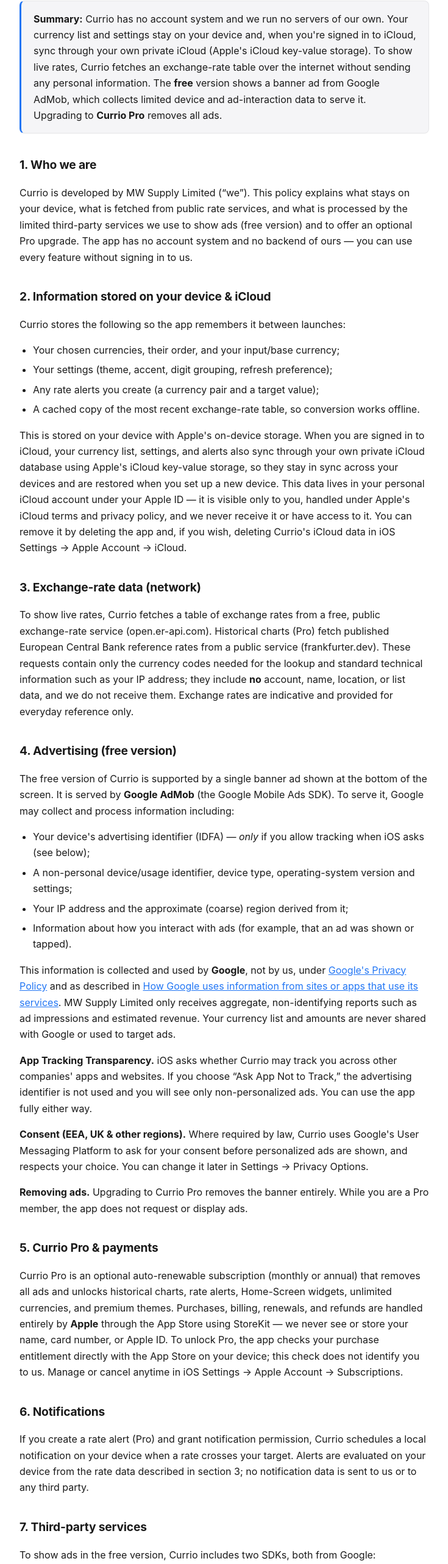
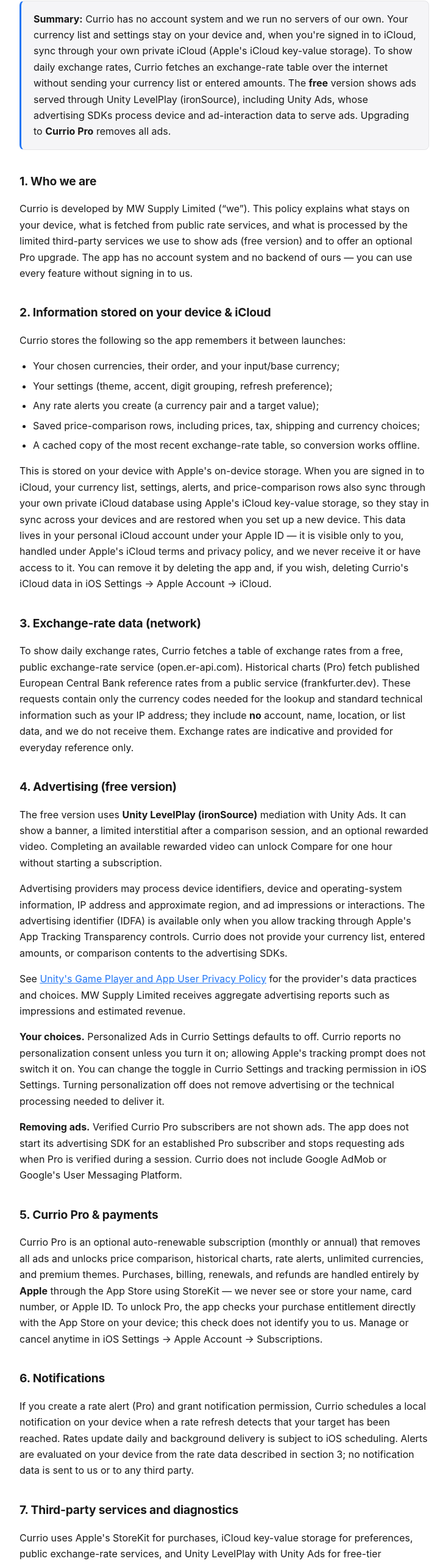
Before and after one commit to mwsupplylimited/mwsupplylimited.github.io, a plain HTML site: page currio/privacy.html in a window 1280 px wide. Shown: the part 231-2796 px from the top of the page at 61% size, without its empty margins (272-1007 px from the left). Drawn offline with Linux system fonts and the light colour scheme.

Commit message:
Correct Currio pricing, features, support and privacy disclosures

```diff
--- a/currio/privacy.html
+++ b/currio/privacy.html
@@ -54,10 +54,10 @@
         <a class="back" href="./">&larr; Currio Support</a>
 
         <h1>Currio Privacy Policy</h1>
-        <p class="meta">Effective 23 July 2026 · Last updated 23 July 2026</p>
+        <p class="meta">Effective 23 July 2026 · Last updated 2 November 2026</p>
 
         <div class="callout">
-            <p><strong>Summary:</strong> Currio has no account system and we run no servers of our own. Your currency list and settings stay on your device and, when you're signed in to iCloud, sync through your own private iCloud (Apple's iCloud key-value storage). To show live rates, Currio fetches an exchange-rate table over the internet without sending any personal information. The <strong>free</strong> version shows a banner ad from Google AdMob, which collects limited device and ad-interaction data to serve it. Upgrading to <strong>Currio Pro</strong> removes all ads.</p>
+            <p><strong>Summary:</strong> Currio has no account system and we run no servers of our own. Your currency list and settings stay on your device and, when you're signed in to iCloud, sync through your own private iCloud (Apple's iCloud key-value storage). To show daily exchange rates, Currio fetches an exchange-rate table over the internet without sending your currency list or entered amounts. The <strong>free</strong> version shows ads served through Unity LevelPlay (ironSource), including Unity Ads, whose advertising SDKs process device and ad-interaction data to serve ads. Upgrading to <strong>Currio Pro</strong> removes all ads.</p>
         </div>
 
         <h2>1. Who we are</h2>
@@ -69,45 +69,36 @@
             <li>Your chosen currencies, their order, and your input/base currency;</li>
             <li>Your settings (theme, accent, digit grouping, refresh preference);</li>
             <li>Any rate alerts you create (a currency pair and a target value);</li>
+            <li>Saved price-comparison rows, including prices, tax, shipping and currency choices;</li>
             <li>A cached copy of the most recent exchange-rate table, so conversion works offline.</li>
         </ul>
-        <p>This is stored on your device with Apple's on-device storage. When you are signed in to iCloud, your currency list, settings, and alerts also sync through your own private iCloud database using Apple's iCloud key-value storage, so they stay in sync across your devices and are restored when you set up a new device. This data lives in your personal iCloud account under your Apple ID — it is visible only to you, handled under Apple's iCloud terms and privacy policy, and we never receive it or have access to it. You can remove it by deleting the app and, if you wish, deleting Currio's iCloud data in iOS Settings → Apple Account → iCloud.</p>
+        <p>This is stored on your device with Apple's on-device storage. When you are signed in to iCloud, your currency list, settings, alerts, and price-comparison rows also sync through your own private iCloud database using Apple's iCloud key-value storage, so they stay in sync across your devices and are restored when you set up a new device. This data lives in your personal iCloud account under your Apple ID — it is visible only to you, handled under Apple's iCloud terms and privacy policy, and we never receive it or have access to it. You can remove it by deleting the app and, if you wish, deleting Currio's iCloud data in iOS Settings → Apple Account → iCloud.</p>
 
         <h2>3. Exchange-rate data (network)</h2>
-        <p>To show live rates, Currio fetches a table of exchange rates from a free, public exchange-rate service (open.er-api.com). Historical charts (Pro) fetch published European Central Bank reference rates from a public service (frankfurter.dev). These requests contain only the currency codes needed for the lookup and standard technical information such as your IP address; they include <strong>no</strong> account, name, location, or list data, and we do not receive them. Exchange rates are indicative and provided for everyday reference only.</p>
+        <p>To show daily exchange rates, Currio fetches a table of exchange rates from a free, public exchange-rate service (open.er-api.com). Historical charts (Pro) fetch published European Central Bank reference rates from a public service (frankfurter.dev). These requests contain only the currency codes needed for the lookup and standard technical information such as your IP address; they include <strong>no</strong> account, name, location, or list data, and we do not receive them. Exchange rates are indicative and provided for everyday reference only.</p>
 
         <h2>4. Advertising (free version)</h2>
-        <p>The free version of Currio is supported by a single banner ad shown at the bottom of the screen. It is served by <strong>Google AdMob</strong> (the Google Mobile Ads SDK). To serve it, Google may collect and process information including:</p>
-        <ul>
-            <li>Your device's advertising identifier (IDFA) — <em>only</em> if you allow tracking when iOS asks (see below);</li>
-            <li>A non-personal device/usage identifier, device type, operating-system version and settings;</li>
-            <li>Your IP address and the approximate (coarse) region derived from it;</li>
-            <li>Information about how you interact with ads (for example, that an ad was shown or tapped).</li>
-        </ul>
-        <p>This information is collected and used by <strong>Google</strong>, not by us, under <a href="https://policies.google.com/privacy">Google's Privacy Policy</a> and as described in <a href="https://support.google.com/admob/answer/6128543">How Google uses information from sites or apps that use its services</a>. MW Supply Limited only receives aggregate, non-identifying reports such as ad impressions and estimated revenue. Your currency list and amounts are never shared with Google or used to target ads.</p>
-        <p><strong>App Tracking Transparency.</strong> iOS asks whether Currio may track you across other companies' apps and websites. If you choose &ldquo;Ask App Not to Track,&rdquo; the advertising identifier is not used and you will see only non-personalized ads. You can use the app fully either way.</p>
-        <p><strong>Consent (EEA, UK &amp; other regions).</strong> Where required by law, Currio uses Google's User Messaging Platform to ask for your consent before personalized ads are shown, and respects your choice. You can change it later in Settings → Privacy Options.</p>
-        <p><strong>Removing ads.</strong> Upgrading to Currio Pro removes the banner entirely. While you are a Pro member, the app does not request or display ads.</p>
+        <p>The free version uses <strong>Unity LevelPlay (ironSource)</strong> mediation with Unity Ads. It can show a banner, a limited interstitial after a comparison session, and an optional rewarded video. Completing an available rewarded video can unlock Compare for one hour without starting a subscription.</p>
+        <p>Advertising providers may process device identifiers, device and operating-system information, IP address and approximate region, and ad impressions or interactions. The advertising identifier (IDFA) is available only when you allow tracking through Apple's App Tracking Transparency controls. Currio does not provide your currency list, entered amounts, or comparison contents to the advertising SDKs.</p>
+        <p>See <a href="https://unity.com/legal/game-player-and-app-user-privacy-policy">Unity's Game Player and App User Privacy Policy</a> for the provider's data practices and choices. MW Supply Limited receives aggregate advertising reports such as impressions and estimated revenue.</p>
+        <p><strong>Your choices.</strong> Personalized Ads in Currio Settings defaults to off. Currio reports no personalization consent unless you turn it on; allowing Apple's tracking prompt does not switch it on. You can change the toggle in Currio Settings and tracking permission in iOS Settings. Turning personalization off does not remove advertising or the technical processing needed to deliver it.</p>
+        <p><strong>Removing ads.</strong> Verified Currio Pro subscribers are not shown ads. The app does not start its advertising SDK for an established Pro subscriber and stops requesting ads when Pro is verified during a session. Currio does not include Google AdMob or Google's User Messaging Platform.</p>
 
         <h2>5. Currio Pro &amp; payments</h2>
-        <p>Currio Pro is an optional auto-renewable subscription (monthly or annual) that removes all ads and unlocks historical charts, rate alerts, Home-Screen widgets, unlimited currencies, and premium themes. Purchases, billing, renewals, and refunds are handled entirely by <strong>Apple</strong> through the App Store using StoreKit — we never see or store your name, card number, or Apple ID. To unlock Pro, the app checks your purchase entitlement directly with the App Store on your device; this check does not identify you to us. Manage or cancel anytime in iOS Settings → Apple Account → Subscriptions.</p>
+        <p>Currio Pro is an optional auto-renewable subscription (monthly or annual) that removes all ads and unlocks price comparison, historical charts, rate alerts, unlimited currencies, and premium themes. Purchases, billing, renewals, and refunds are handled entirely by <strong>Apple</strong> through the App Store using StoreKit — we never see or store your name, card number, or Apple ID. To unlock Pro, the app checks your purchase entitlement directly with the App Store on your device; this check does not identify you to us. Manage or cancel anytime in iOS Settings → Apple Account → Subscriptions.</p>
 
         <h2>6. Notifications</h2>
-        <p>If you create a rate alert (Pro) and grant notification permission, Currio schedules a local notification on your device when a rate crosses your target. Alerts are evaluated on your device from the rate data described in section 3; no notification data is sent to us or to any third party.</p>
+        <p>If you create a rate alert (Pro) and grant notification permission, Currio schedules a local notification on your device when a rate refresh detects that your target has been reached. Rates update daily and background delivery is subject to iOS scheduling. Alerts are evaluated on your device from the rate data described in section 3; no notification data is sent to us or to any third party.</p>
 
-        <h2>7. Third-party services</h2>
-        <p>To show ads in the free version, Currio includes two SDKs, both from Google:</p>
-        <ul>
-            <li><strong>Google Mobile Ads SDK (AdMob)</strong> — serves the banner ad.</li>
-            <li><strong>Google User Messaging Platform</strong> — manages the ad-consent prompt where it is legally required.</li>
-        </ul>
-        <p>Both are governed by <a href="https://policies.google.com/privacy">Google's Privacy Policy</a>. Currio contains no analytics frameworks and no crash reporting other than Apple's own first-party reporting (governed by Apple's privacy policy, and only if you opted in to Share With App Developers in iOS Settings → Privacy &amp; Security → Analytics &amp; Improvements). Currio Pro members are not shown ads, and the app does not request ads for them.</p>
+        <h2>7. Third-party services and diagnostics</h2>
+        <p>Currio uses Apple's StoreKit for purchases, iCloud key-value storage for preferences, public exchange-rate services, and Unity LevelPlay with Unity Ads for free-tier advertising. Provider data handling is described above and in the linked provider policies.</p>
+        <p>Currio has no third-party product-analytics framework. Subscription-flow diagnostics are recorded locally using Apple's system logging, with coarse event names and timing categories. These diagnostics do not contain your entered amounts, comparison contents, receipt data, email, or persistent user identifiers, and Currio does not send them to an analytics server. Apple's system crash and diagnostic sharing is controlled by your iOS Analytics &amp; Improvements settings.</p>
 
         <h2>8. Permissions and identifiers</h2>
         <p>Currio does not access your location, camera, microphone, contacts, or health data. The advertising identifier is used only for ads in the free version, and only if you allow tracking as described in section 4. Notification permission is requested only if you choose to create a rate alert.</p>
 
         <h2>9. Children</h2>
-        <p>Currio is a general-audience utility rated 4+ on the App Store. Because the free version shows ads, we instruct Google to serve only family-appropriate (maximum content rating G) ads. We do not knowingly collect personal information from children. Upgrading to Currio Pro removes all ads.</p>
+        <p>Currio is a general-audience utility rated 4+ on the App Store. Currio is not directed at children. We do not knowingly collect personal information from children. Upgrading to Currio Pro removes all ads.</p>
 
         <h2>10. Changes to this policy</h2>
         <p>If we change how Currio handles data, we will update this page and the "Last updated" date above. Material changes will also be reflected in the App Store privacy nutrition labels for the affected version.</p>
```
Also changed, not shown: currio/index.html (+22 -10 lines).
